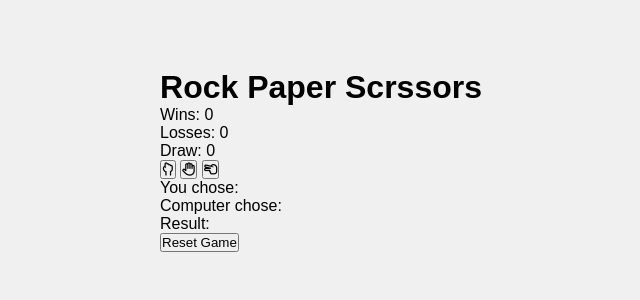
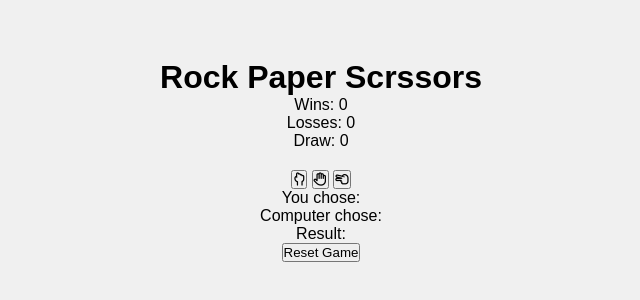
Before and after one commit to grgmausham/PP2, a plain HTML site: page index.html in a window 1280 px wide. Shown: the part 240-540 px from the top of the page, without its empty margins (319-959 px from the left). Drawn offline with Linux system fonts and the light colour scheme.

Commit message:
styling container class and  the score board

```diff
--- a/assets/css/styles.css
+++ b/assets/css/styles.css
@@ -15,3 +15,13 @@ body {
     margin: 0;
     padding: 0;
 }
+.container {
+    text-align: center;
+    width: 100%;
+    max-width: 500px;
+    padding: 20px;
+    box-sizing: border-box;
+}
+.score-board {
+    margin-bottom: 20px;
+}
```
